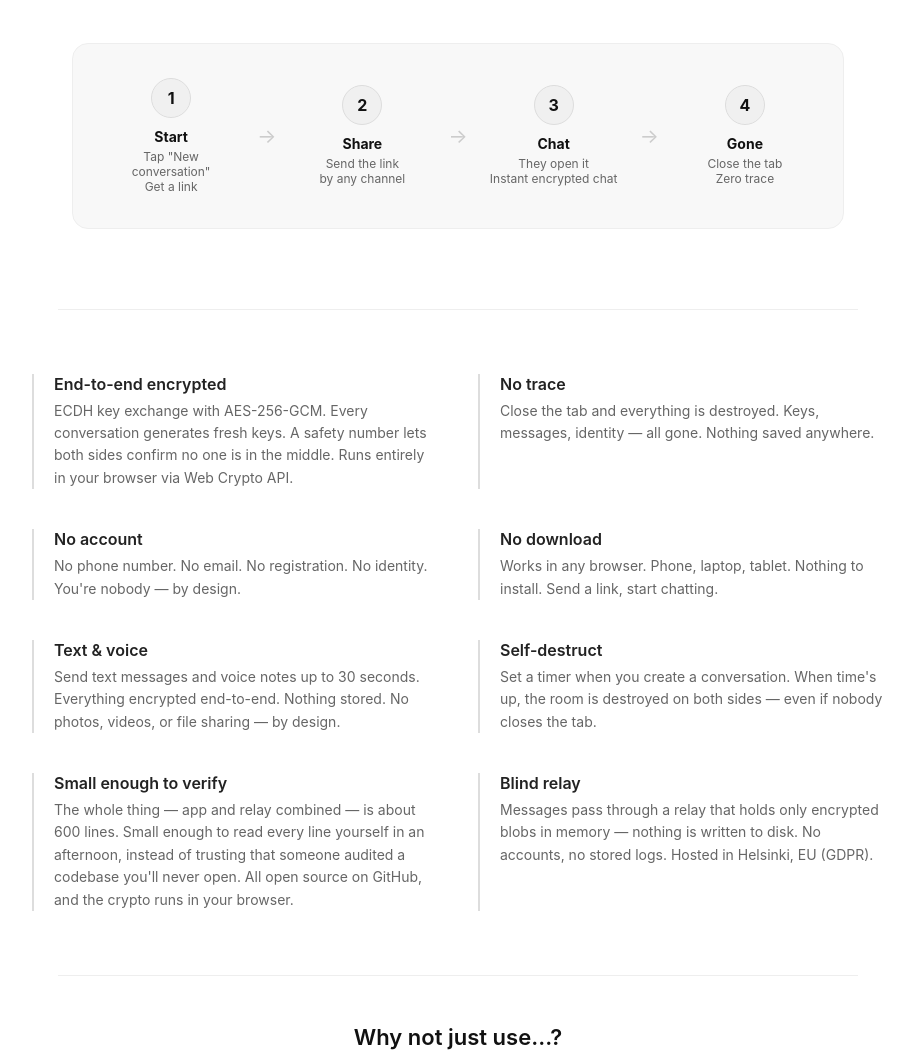
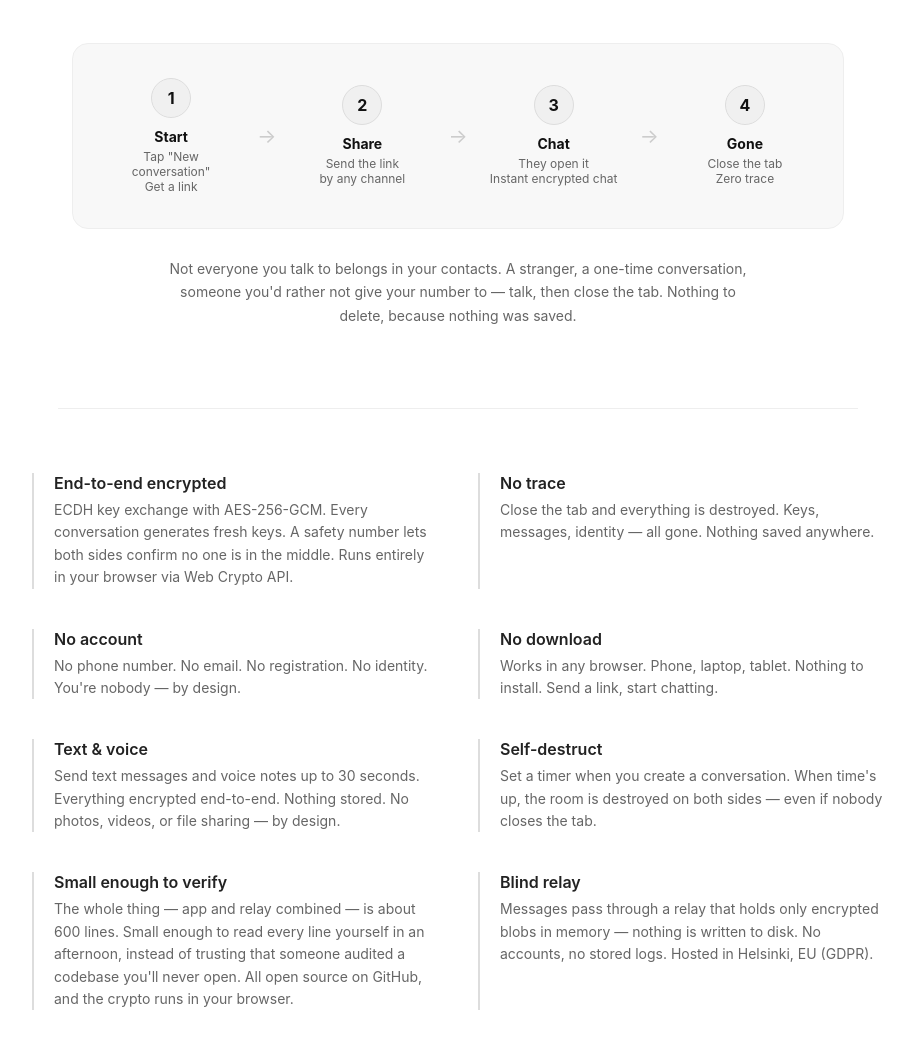
Before and after one commit to arnon-shub/arnon, a plain HTML site: page index.html in a window 1280 px wide. Shown: the part 673-1727 px from the top of the page, without its empty margins (182-1095 px from the left). Drawn offline with Linux system fonts and the light colour scheme.

Commit message:
Landing: add everyday use-case line under the "How it works" flow
A muted secondary caption — 'Not everyone you talk to belongs in your contacts...' — that ties the no-identity / nothing-saved message to a relatable everyday scenario. Styled to match the surrounding secondary text; readable in both dark and light mode.

```diff
--- a/index.html
+++ b/index.html
@@ -39,6 +39,7 @@ a:focus-visible{outline:2px solid #eee;outline-offset:2px}
 .demo-step h3{font-size:14px;margin-bottom:4px}
 .demo-step p{font-size:12px;color:#888}
 .demo-arrow{font-size:20px;color:#333;flex-shrink:0}
+.use-case{max-width:600px;margin:28px auto 0;text-align:center;color:#999;font-size:14px;line-height:1.7}
 
 .divider{height:1px;background:#151515;max-width:800px;margin:0 auto}
 
@@ -79,6 +80,7 @@ footer a{color:#aaa}footer a:hover{color:#fff}
   .demo-num{background:#f0f0f0;border-color:#ddd;color:#111}
   .demo-arrow{color:#ccc}
   .demo-step p{color:#666}
+  .use-case{color:#666}
   .divider{background:#eee}
   .feature{border-color:#ddd}.feature h3{color:#222}.feature p{color:#666}
   .comp-table th{color:#666;border-color:#eee}.comp-table th[scope="row"]{color:#444}.comp-table td{border-color:#f5f5f5;color:#444}.comp-table .yes{color:#1a7f37}.comp-table .no{color:#c1121f}.comp-table .maybe{color:#9a6700}
@@ -136,6 +138,7 @@ footer a{color:#aaa}footer a:hover{color:#fff}
       </div>
     </div>
   </div>
+  <p class="use-case">Not everyone you talk to belongs in your contacts. A stranger, a one-time conversation, someone you'd rather not give your number to — talk, then close the tab. Nothing to delete, because nothing was saved.</p>
 </div>
 
 <div class="divider"></div>
```
